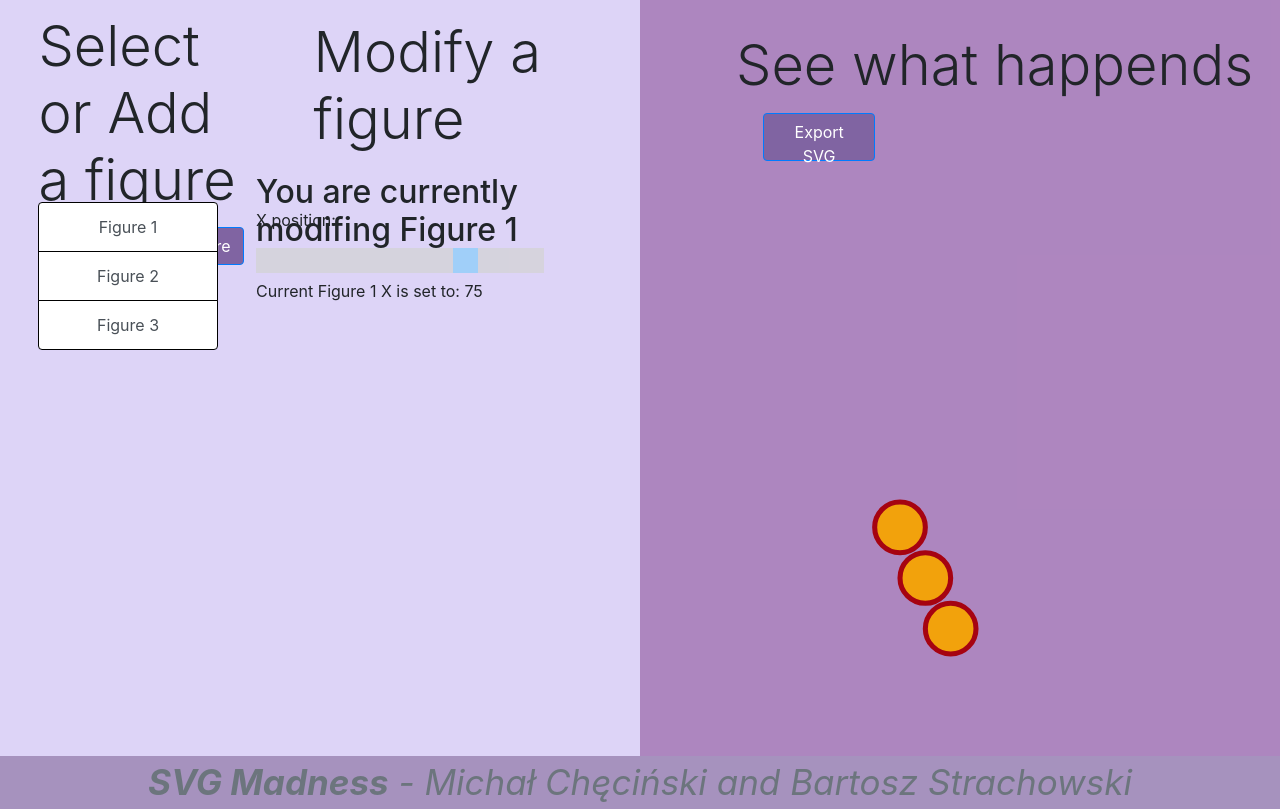
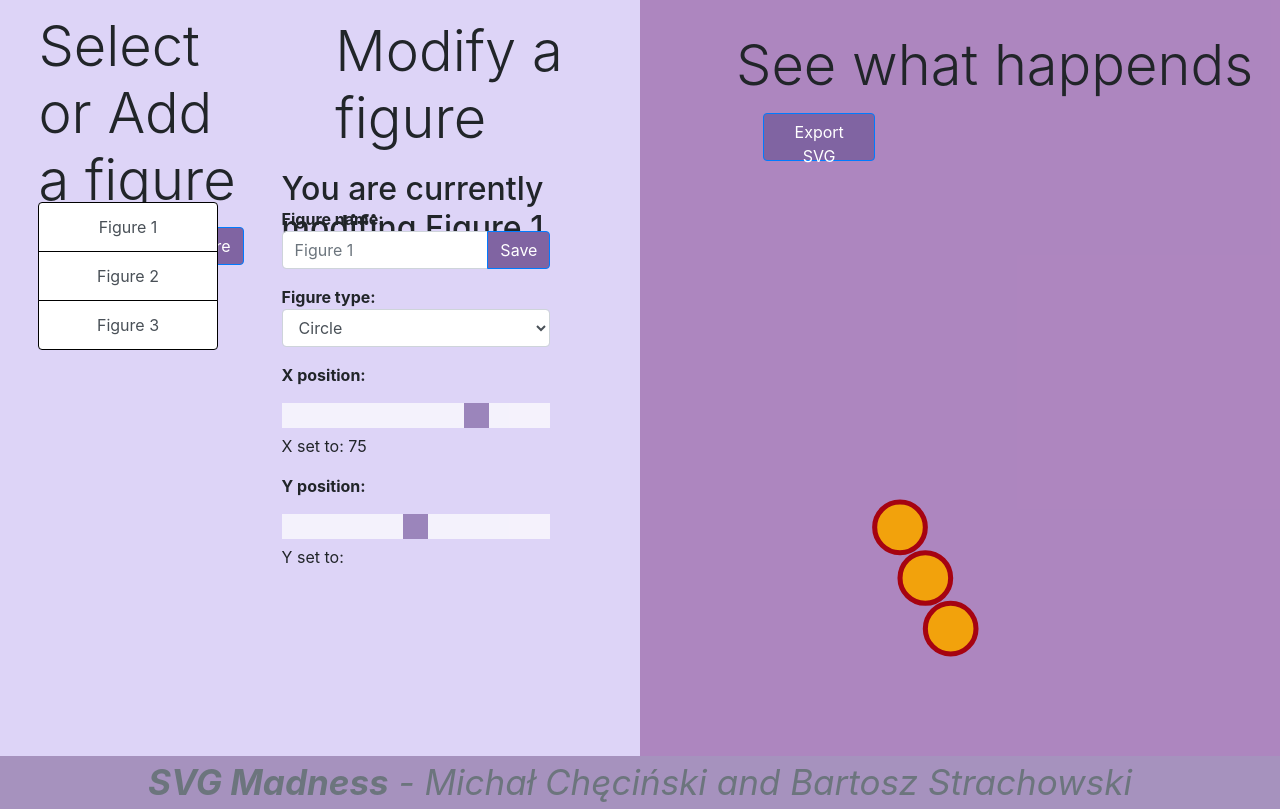
Before and after one commit to strachob/svg-animations, a React (Create React App) app: page / in a window 1280 px wide. Built offline with nearby package versions, Linux system fonts and the light colour scheme.

Commit message:
Add more controls over figure

```diff
--- a/src/ObjectProps/ObjectProps.css
+++ b/src/ObjectProps/ObjectProps.css
@@ -1,14 +1,24 @@
 .object-props{
     width: 30%;
-    left: 0;
+    padding-left: 2%;
 }
+
+.shape-dropdown {
+  width: 75%;
+}
+
+.name-textline {
+  width: 75%;
+}
+
+
 
 .slider {
     -webkit-appearance: none;  /* Override default CSS styles */
     appearance: none;
     width: 75%; /* Full-width */
     height: 25px; /* Specified height */
-    background: #d3d3d3; /* Grey background */
+    background: white; /* Grey background */
     outline: none; /* Remove outline */
     opacity: 0.7; /* Set transparency (for mouse-over effects on hover) */
     -webkit-transition: .2s; /* 0.2 seconds transition on hover */
@@ -26,13 +36,13 @@
     appearance: none;
     width: 25px; /* Set a specific slider handle width */
     height: 25px; /* Slider handle height */
-    background: lightskyblue; /* Green background */
+    background: #8064A2; /* Green background */
     cursor: pointer; /* Cursor on hover */
   }
 
   .slider::-moz-range-thumb {
     width: 25px; /* Set a specific slider handle width */
     height: 25px; /* Slider handle height */
-    background: lightskyblue; /* Green background */
+    background: #8064A2; /* Green background */
     cursor: pointer; /* Cursor on hover */
   }
--- a/src/ObjectProps/index.js
+++ b/src/ObjectProps/index.js
@@ -4,27 +4,56 @@ import './ObjectProps.css';
 class ObjectProps extends React.Component {
   constructor(props){
     super(props);
-
-
+    this.state = {
+      name: this.props.selectedItem.name
+    }
   }
 
-  // handleChange (event){
-  //  // console.log(event.target.value);
-  //   console.log(this.props.selectedItem.name);
-  //   this.props.selectedItem.name = "dwadawd";
-  // }
-
-    render() {
-      return <div className="object-props pane">
+  render() {
+    return(
+    <div className="object-props pane">
       <div className="object-pane-header">
         <h1 className="display-4 figure-header">Modify a figure</h1>
         <h2>You are currently modifing {this.props.selectedItem.name}</h2>
       </div>
-        <p>X position:</p>
-        <input type="range" className="slider" onChange={this.props.posChange.bind(this)} value={this.props.selectedItem.x}/>
-        <p>Current {this.props.selectedItem.name} X is set to: {this.props.selectedItem.x}</p>
-      </div>
-    }
+      <div className="scrollable-config">
+        <div className="name-textline">
+          <p><strong>Figure name:</strong>
+          <div className="input-group mb-3 ">
+            <input typeName="text" className="form-control"
+                    placeholder={this.props.selectedItem.name}
+                    aria-label="Recipient's username" aria-describedby="basic-addon2"
+                    onKeyUp={(e) => this.props.nameChange(e, "")}
+                    onChange={(e) => this.setState({name: e.target.value})}/>
+            <div class="input-group-append">
+              <button class="btn btn-primary" type="button" onClick={(e) => this.props.nameChange(e, this.state.name)}>Save</button>
+            </div>
+          </div>
+          </p>
+        </div>
+
+        <p><strong>Figure type:</strong>
+        <div className="form-group shape-dropdown">
+          <select className="form-control shape-dropdown">
+            <option>Circle</option>
+            <option>Square</option>
+            <option>Polygon</option>
+          </select>
+        </div>
+        </p>
+
+        <p><strong>X position:</strong></p>
+        <input type="range" className="slider" onChange={(e) => this.props.xChange(e)} value={this.props.selectedItem.x}/>
+        <p>X set to: {this.props.selectedItem.x}</p>
+
+        <p><strong>Y position:</strong></p>
+        <input type="range" className="slider" onChange={(e) => this.props.yChange(e)} value={this.props.selectedItem.y}/>
+        <p>Y set to: {this.props.selectedItem.y}</p>
+        </div>
+    </div>
+    );
   }
+}
+
 
   export default ObjectProps;
```
